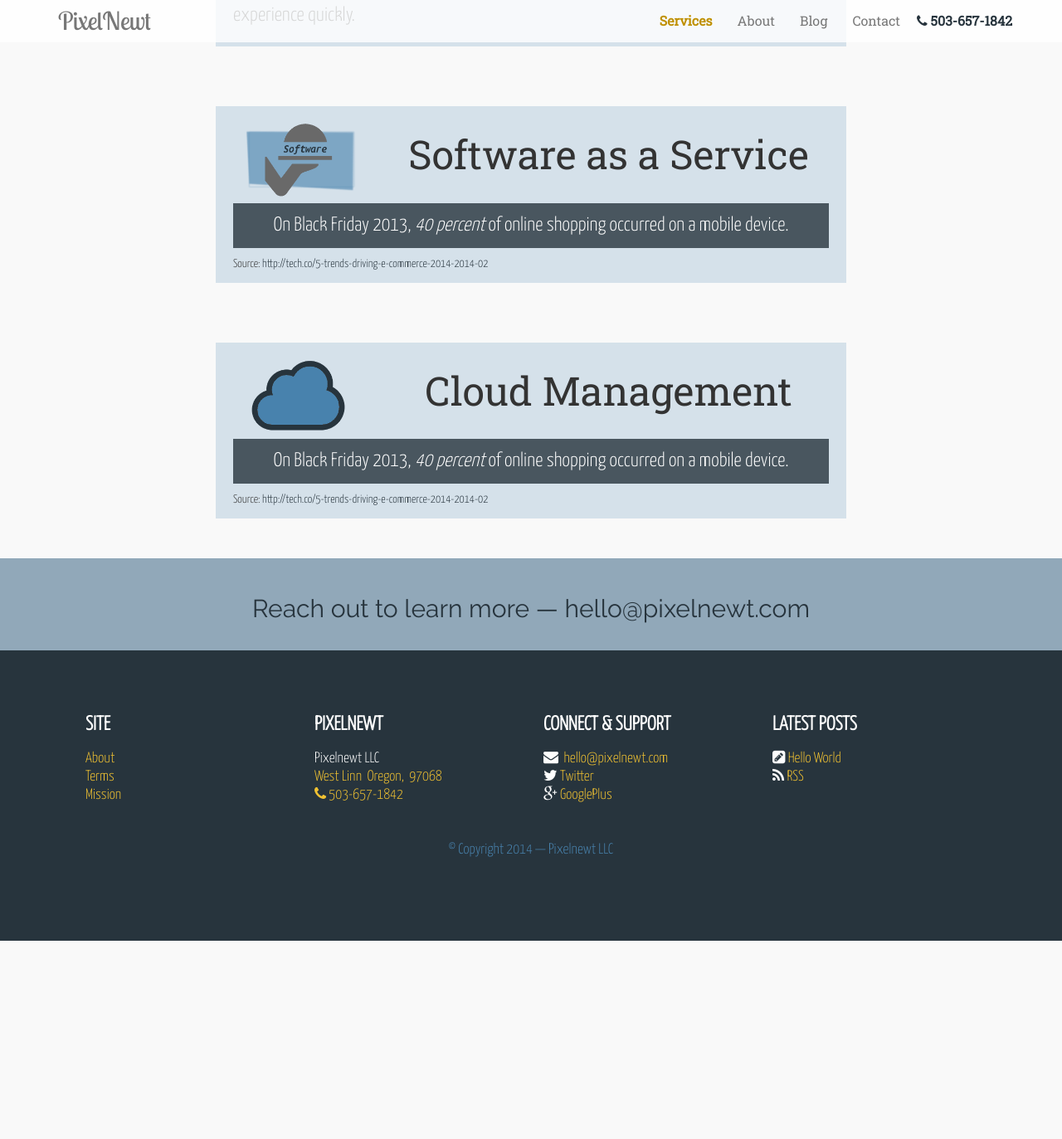
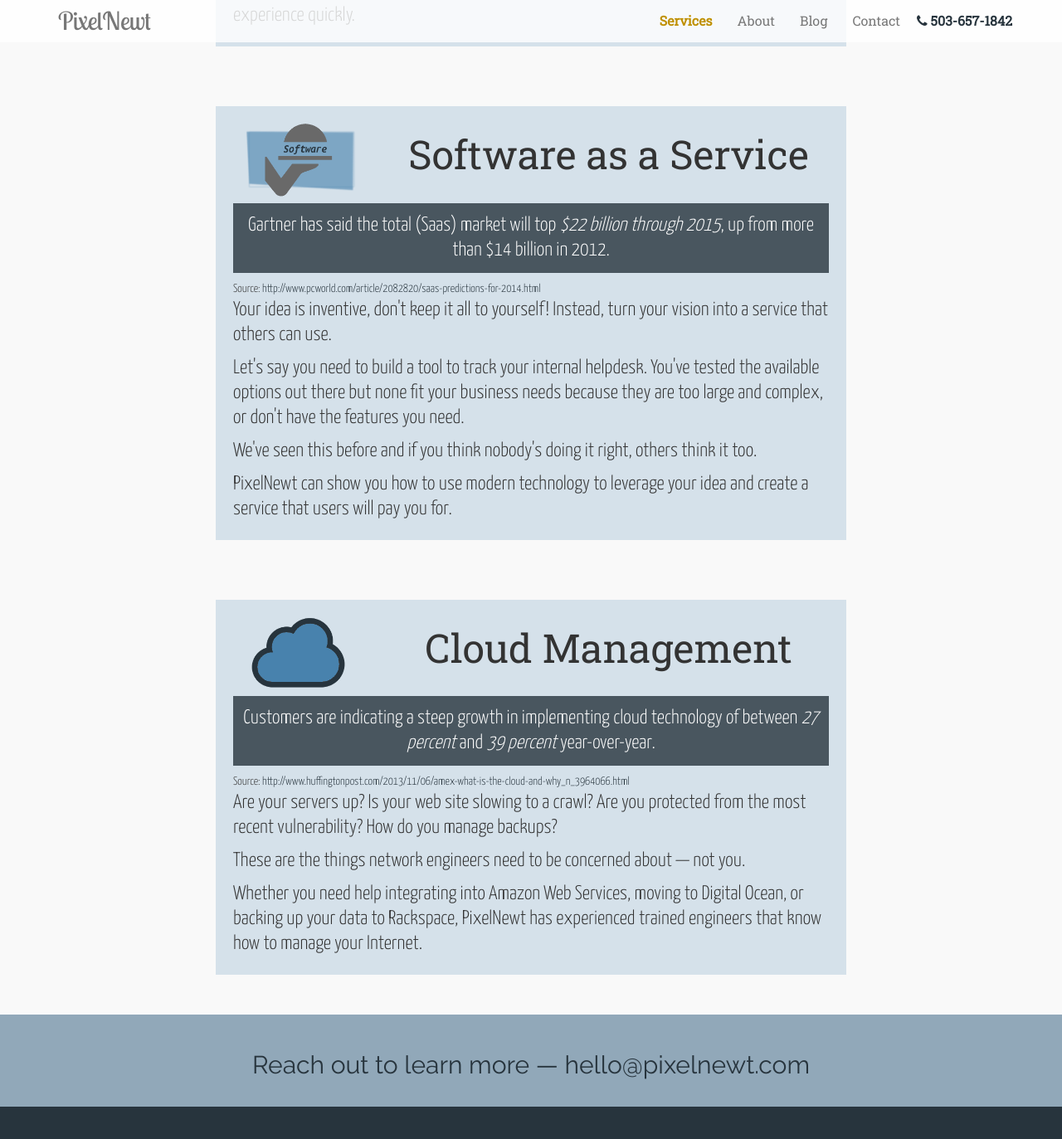
Before and after one commit to PixelNewt/pixelnewt.github.io, a Jekyll site: the page built from services/index.html, in a window 1280 px wide and 1400 px high, scrolled down 1453 px. Shown: the top 1373 px of the window at 83% size. Built offline with Jekyll 4.4.1, drawn with Linux system fonts in a browser that asks for light colours; before the commit the page ends 2587 px from its top, so only the background shows below that.

Commit message:
Services page work.

```diff
--- a/services/index.html
+++ b/services/index.html
@@ -104,9 +104,17 @@ meta:
 
     <div class="col-md-12 col-lg-12">
 
-      <p class="summary text-center">On Black Friday 2013, <em>40 percent</em> of online shopping occurred on a mobile device.</p>
+      <p class="summary text-center">Gartner has said the total (Saas) market will top <em>$22 billion through 2015</em>, up from more than $14 billion in 2012.</p>
 
-      <cite>Source: <a href="http://tech.co/5-trends-driving-e-commerce-2014-2014-02" target="_blank">http://tech.co/5-trends-driving-e-commerce-2014-2014-02</a></cite>
+      <cite>Source: <a href="http://www.pcworld.com/article/2082820/saas-predictions-for-2014.html" target="_blank">http://www.pcworld.com/article/2082820/saas-predictions-for-2014.html</a></cite>
+
+      <p>Your idea is inventive, don't keep it all to yourself!  Instead, turn your vision into a service that others can use.</p>
+
+      <p>Let's say you need to build a tool to track your internal helpdesk.  You've tested the available options out there but none fit your business needs because they are too large and complex, or don't have the features you need.</p>
+
+      <p>We've seen this before and if you think nobody's doing it right, others think it too.</p>
+
+      <p>{{site.title}} can show you how to use modern technology to leverage your idea and create a service that users will pay you for.</p>
 
     </div>
 
@@ -133,9 +141,15 @@ meta:
 
     <div class="col-md-12 col-lg-12">
 
-      <p class="summary text-center">On Black Friday 2013, <em>40 percent</em> of online shopping occurred on a mobile device.</p>
+      <p class="summary text-center">Customers are indicating a steep growth in implementing cloud technology of between <em>27 percent</em> and <em>39 percent</em> year-over-year.</p>
 
-      <cite>Source: <a href="http://tech.co/5-trends-driving-e-commerce-2014-2014-02" target="_blank">http://tech.co/5-trends-driving-e-commerce-2014-2014-02</a></cite>
+      <cite>Source: <a href="http://www.huffingtonpost.com/2013/11/06/amex-what-is-the-cloud-and-why_n_3964066.html" target="_blank">http://www.huffingtonpost.com/2013/11/06/amex-what-is-the-cloud-and-why_n_3964066.html</a></cite>
+
+      <p>Are your servers up? Is your web site slowing to a crawl?  Are you protected from the most recent vulnerability?  How do you manage backups?</p>
+
+      <p>These are the things network engineers need to be concerned about &mdash; not you.</p>
+
+      <p>Whether you need help integrating into Amazon Web Services, moving to Digital Ocean, or backing up your data to Rackspace, {{ site.title }} has experienced trained engineers that know how to manage your Internet.</p>
 
     </div>
 
```
